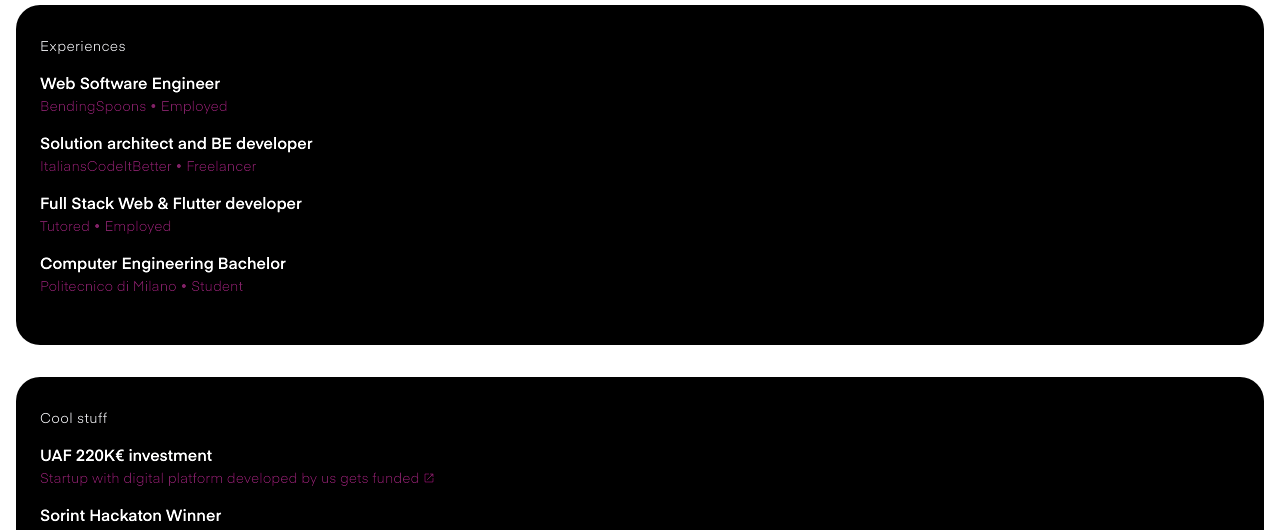
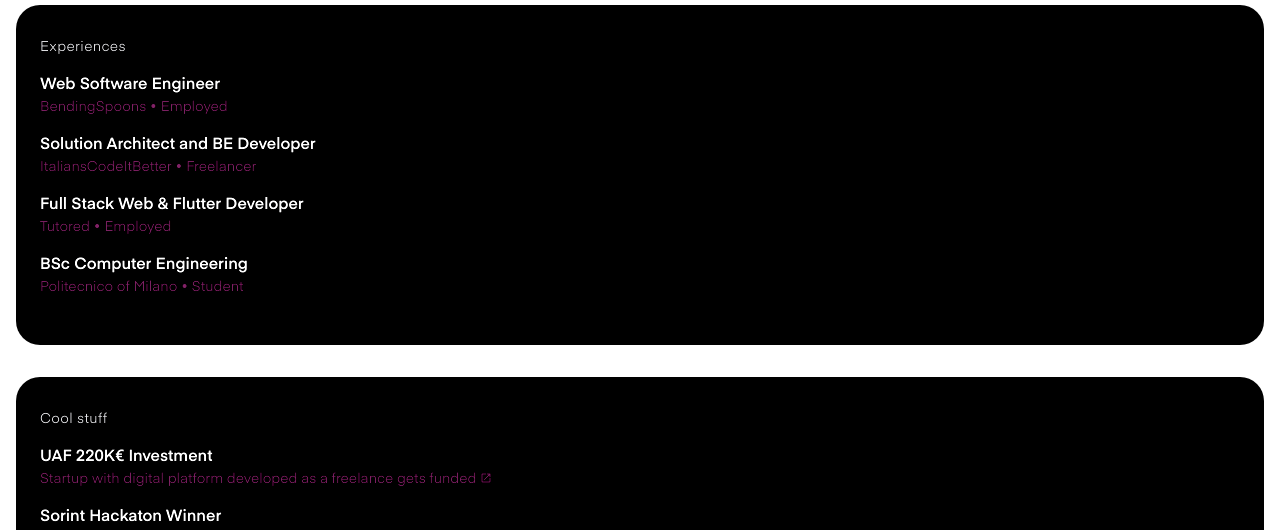
Before and after one commit to loromagnoni/website-2k22, a Next.js app: page / in a window 1280 px wide. Shown: the part 707-1237 px from the top of the page. Built offline with nearby package versions, Linux system fonts and the light colour scheme.

Commit message:
fix: Small design fixies

```diff
--- a/data/coolStuff.yaml
+++ b/data/coolStuff.yaml
@@ -1,5 +1,5 @@
-- title: "UAF 220K€ investment"
-  description: "Startup with digital platform developed by us gets funded"
+- title: "UAF 220K€ Investment"
+  description: "Startup with digital platform developed as a freelance gets funded"
   url: https://www.linkedin.com/feed/update/urn:li:activity:6937415602353393664/
 - title: "Sorint Hackaton Winner"
   description: "Won 2021 Sorint Hackaton prize for the most innovative idea"
--- a/data/experiences.yaml
+++ b/data/experiences.yaml
@@ -1,8 +1,8 @@
 - title: Web Software Engineer
   description: BendingSpoons • Employed
-- title: Solution architect and BE developer
+- title: Solution Architect and BE Developer
   description: ItaliansCodeItBetter • Freelancer
-- title: Full Stack Web & Flutter developer
+- title: Full Stack Web & Flutter Developer
   description: Tutored • Employed
-- title: Computer Engineering Bachelor
-  description: Politecnico di Milano • Student
+- title: BSc Computer Engineering
+  description: Politecnico of Milano • Student
--- a/pages/index.tsx
+++ b/pages/index.tsx
@@ -42,7 +42,7 @@
             web software engineer at{" "}
             <span style={{ color: "#ed34b9" }}>Bending&nbsp;Spoons</span>
             <br></br>
-            previously at <span style={{ color: "#ed34b9" }}>tutored</span>
+            previously at <span style={{ color: "#ed34b9" }}>Tutored</span>
           </div>
         </AnimateOnView>
       </div>
```
